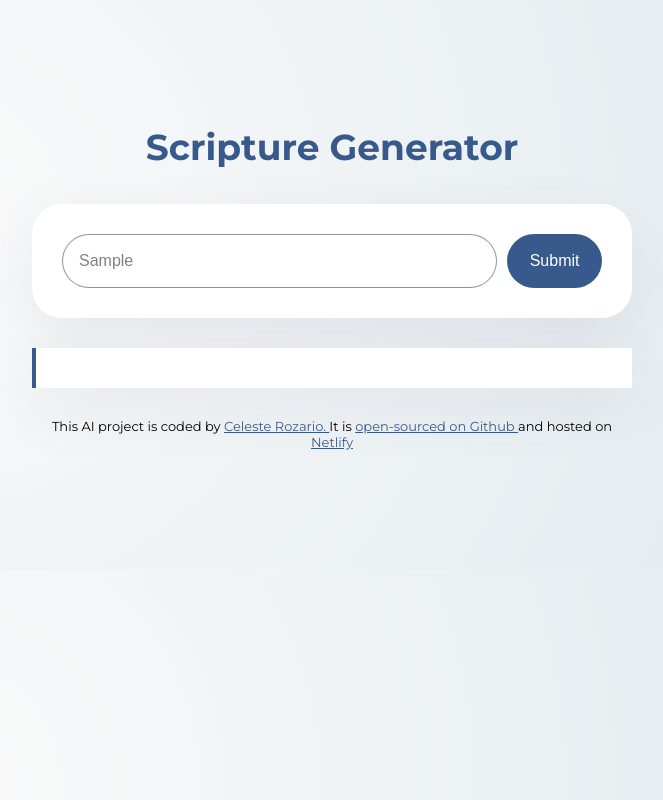
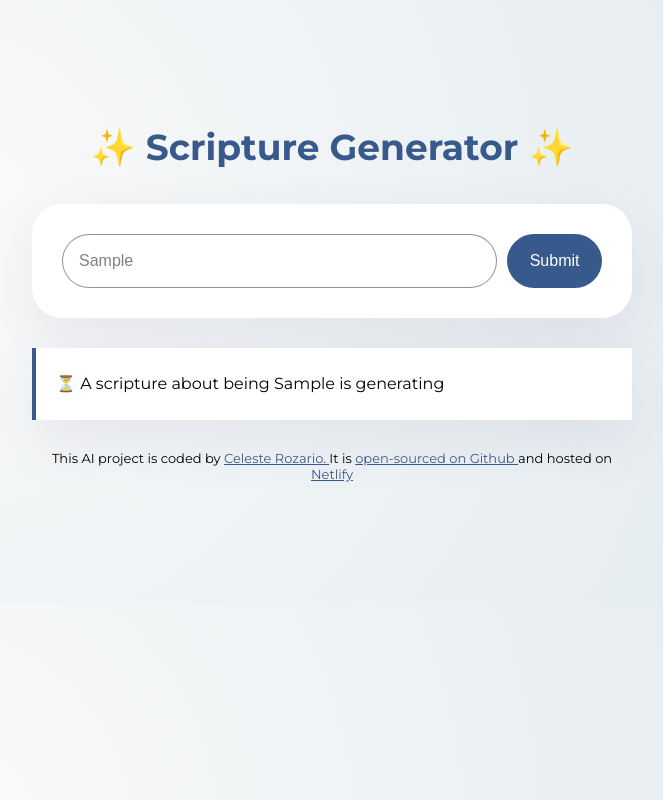
Before and after one commit to celeste-rozario/scripture-generator, a plain HTML site: page index.html in a window 1280 px wide. Both pictures are taken after typing "Sample" into the empty fields and a click on the input 862 px from the left and 261 px from the top of the page. Shown: the whole page, without its empty margins (308-971 px from the left). Drawn offline with nearby package versions, Linux system fonts and the light colour scheme; no server answers.

Commit message:
Improved the user experience
Corrected some spelling mistakes
Added a hidden element when page in default
Added a generating animation

```diff
--- a/index.html
+++ b/index.html
@@ -15,14 +15,14 @@
 <body>
     <div class="container">
     <header>
-    <h1> Scripture Generator</h1>
+    <h1> ✨ Scripture Generator ✨</h1>
 </header>
 <main>
     <form id="scripture-generator-form">
     <input type="text" placeholder="How do you feel today?" autofocus required autocomplete="off" class="prompt" id="prompt-input-bar"/>
     <input type="submit" class="submit-button"/>
 </form>
-    <div class="scripture" id="scripture">
+    <div class="scripture hidden" id="scripture">
 
     </div>
 </main>
--- a/src/index.js
+++ b/src/index.js
@@ -14,11 +14,15 @@ function displayScripture(response){
 function generateScripture(event){
     event.preventDefault();
 
-    let emotionInput = document.querySelector("#promop-input-bar");
+    let emotionInput = document.querySelector("#prompt-input-bar");
     let apiKey = "9b5e5489a22c2ct5203a0ad09d7f3oab";
     let context = "You know the christian bible well. Generate scripture and format it so that every new sentence is a new line. Make sure to follow the user instructions ";
     let prompt  = `User Instructions: Generate one scripture from the Christian bible to encourage whatever the user put in ${emotionInput} only generate scripture and no other words. Makre sure the chapter and verse is in <strong> and displayed at the bottom of the scripture on a new line below the scripture`;
     let apiUrl = `https://api.shecodes.io/ai/v1/generate?prompt=${prompt}&context=${context}&key=${apiKey}`;
+
+    let hiddenElement = document.querySelector("#scripture");
+    hiddenElement.classList.remove("hidden");
+    hiddenElement.innerHTML = `<div class="generating"> ⏳ A scripture about being ${emotionInput.value} is generating</div>`;
 
     axios.get(apiUrl).then(displayScripture);
 
--- a/src/styles.css
+++ b/src/styles.css
@@ -65,7 +65,25 @@ form{
     box-shadow: 0px 20px 60px rgba(65, 50, 100, 0.08);
 }
 
+.hidden{
+    display: none;
+}
+
 footer{
     text-align: center;
     font-size: 13px;
 }
+
+.generating {
+    animation: blink-animation 1s steps(5, start) infinite;
+  }
+  @keyframes blink-animation {
+    to {
+      visibility: hidden;
+    }
+  }
+  @-webkit-keyframes blink-animation {
+    to {
+      visibility: hidden;
+    }
+  }
```
